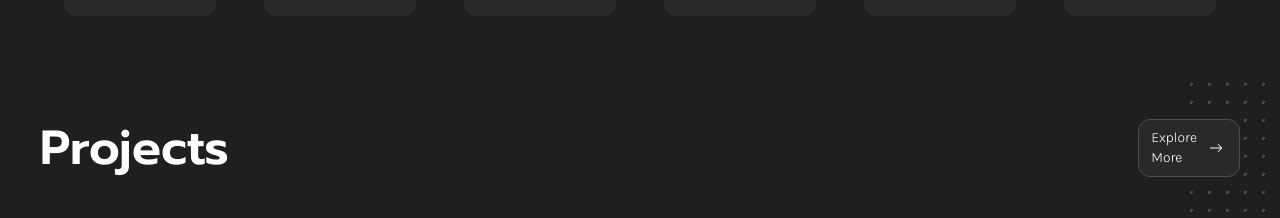
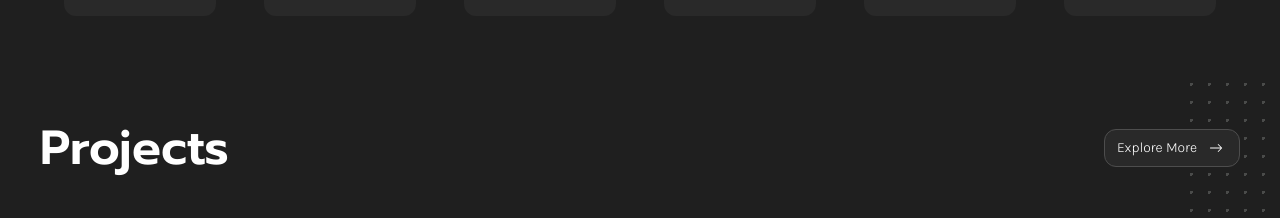
Before and after one commit to shubham7227/sulav-portfolio, a Next.js app: page / in a window 1280 px wide. Shown: the part 1900-2118 px from the top of the page. Built offline with nearby package versions, Linux system fonts and the light colour scheme.

Commit message:
explore more was breaking lines

```diff
--- a/src/components/projects/index.jsx
+++ b/src/components/projects/index.jsx
@@ -25,9 +25,9 @@ const Projects = () => {
               href="/projects"
               className="w-max flex flex-row gap-3 items-center text-primary rounded-xl py-2 pl-3 pr-4  sm:bg-backgroundSecondary bg-backgroundLight border border-backgroundLight duration-150 transition-all font-light font-karla text-sm hover:bg-backgroundLight z-10"
             >
-              <span className="">
-                Explore <span className="sm:block hidden">More</span>
-              </span>
+              <p className="flex">
+                Explore&nbsp;<span className="sm:block hidden">More</span>
+              </p>
               <BsArrowRight />
             </Link>
           </div>
```
